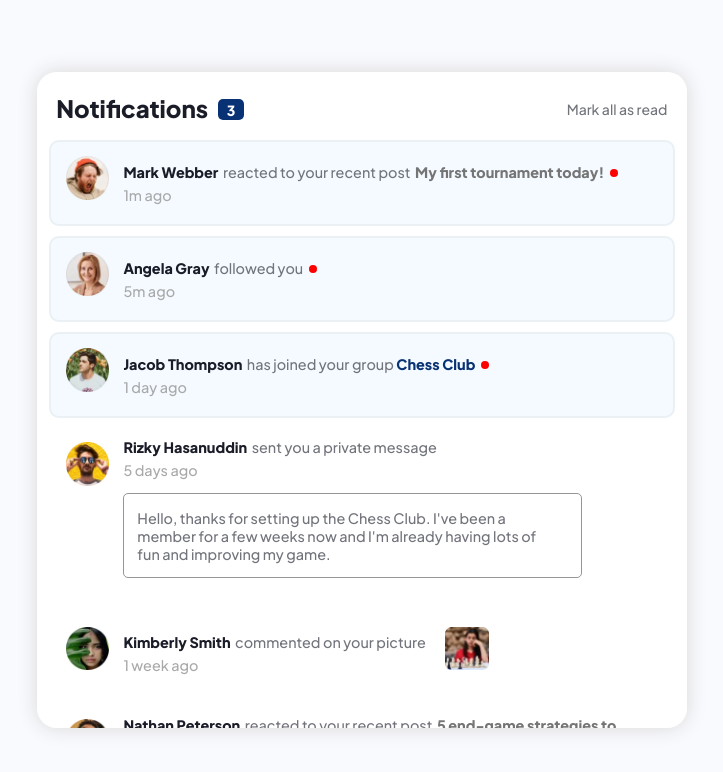
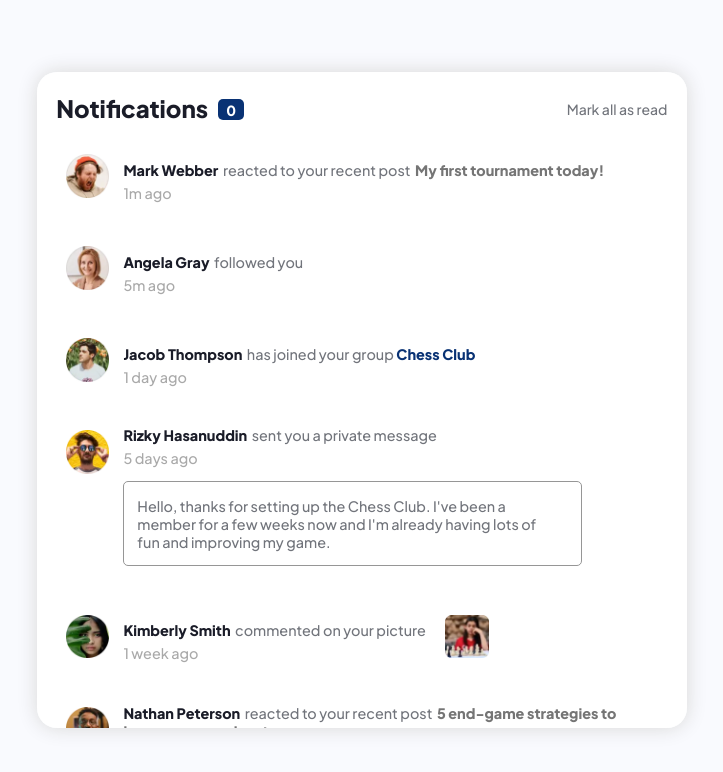
Before and after one commit to Kamilkwk12/Notifications-page, a plain HTML site: page index.html in a window 1280 px wide. Both pictures are taken after a click on the element "Mark all as read". Shown: the whole page, without its empty margins (278-1001 px from the left). Drawn offline with Linux system fonts and the light colour scheme.

Commit message:
Add files via upload

```diff
--- a/app.js
+++ b/app.js
@@ -0,0 +1,29 @@
+var markAllButton = document.getElementById("mark-all");
+var notifyNumber = document.getElementById("notify-number");
+var dot = document.getElementsByClassName("dot");
+var section = document.getElementsByTagName("section");
+
+
+function toggleReadUnread(a) {
+    dot[a].classList.toggle("show");
+    section[a].classList.toggle("unread");
+}
+
+function markAllReadUnread() {
+    for(var i=0; i<7; i++){
+        section[i].classList.remove("unread");
+        dot[i].classList.remove("show")
+    }
+    notifyNumber.innerHTML = "0";
+}
+
+window.onclick = function() {
+    var counter = 0;
+    for(var i=0; i<7; i++){
+        var activeNotification = section[i];
+        if (activeNotification.classList.contains("unread")){
+            counter = counter+1;
+        }
+    }
+    notifyNumber.innerHTML = counter;
+}
--- a/index.html
+++ b/index.html
@@ -12,9 +12,9 @@
     <header>
       <h1>Notifications</h1>
       <div id="notify-number">3</div>
-      <div id="mark-all">Mark all as read</div>
+      <div id="mark-all" onclick="markAllReadUnread()">Mark all as read</div>
     </header>
-    <section class="unread">
+    <section class="unread" onclick="toggleReadUnread(0)">
       <img src="./assets/images/avatar-mark-webber.webp" alt="profile picture"/>
       <div>
         <span class="name">Mark Webber</span> reacted to your recent post
@@ -23,7 +23,7 @@
         <span class="time-ago">1m ago</span>
       </div>
     </section>
-    <section class="unread">
+    <section class="unread" onclick="toggleReadUnread(1)">
       <img src="./assets/images/avatar-angela-gray.webp" alt="profile picture"/>
       <div>
         <span class="name">Angela Gray</span> followed you
@@ -32,7 +32,7 @@
         <span class="time-ago">5m ago</span>
       </div>
     </section>
-    <section class="unread">
+    <section class="unread" onclick="toggleReadUnread(2)">
       <img src="./assets/images/avatar-jacob-thompson.webp" alt="profile picture"/>
       <div>
         <span class="name">Jacob Thompson</span> has joined your group
@@ -41,7 +41,7 @@
         <span class="time-ago">1 day ago</span>
       </div>
     </section>
-    <section class="">
+    <section class="" onclick="toggleReadUnread(3)">
       <img src="./assets/images/avatar-rizky-hasanuddin.webp" alt="profile picture"/>
       <div>
         <span class="name">Rizky Hasanuddin</span> sent you a private message
@@ -54,7 +54,7 @@
         </div>
       </div>
     </section>
-    <section class="">
+    <section class="" onclick="toggleReadUnread(4)">
       <img src="./assets/images/avatar-kimberly-smith.webp" alt="profile picture"/>
       <div>
         <span class="name">Kimberly Smith</span> commented on your picture
@@ -63,7 +63,7 @@
       </div>
       <img src="./assets/images/image-chess.webp" alt="chess image"/>
     </section>
-    <section class="">
+    <section class="" onclick="toggleReadUnread(5)">
       <img src="./assets/images/avatar-nathan-peterson.webp" alt="profile picture"/>
       <div>
         <span class="name">Nathan Peterson</span> reacted to your recent post
@@ -72,7 +72,7 @@
         <span class="time-ago">2 weeks ago</span>
       </div>
     </section>
-    <section class="">
+    <section class="" onclick="toggleReadUnread(6)" style="margin-bottom: 15px;">
       <img src="./assets/images/avatar-anna-kim.webp" alt="profile picture"/>
       <div>
         <span class="name">Anna Kim</span> left the group
@@ -82,5 +82,6 @@
       </div>
     </section>
   </main>
+  <script src="./app.js"></script>
 </body>
 </html>
--- a/style.css
+++ b/style.css
@@ -188,6 +188,18 @@ section > div {
         box-shadow: 0 0 20px #d8d8d8;
     }
 
+    section:hover{
+        background-color: rgb(232, 232, 232);
+    }
+
+    section:focus{
+        background-color: rgb(232, 232, 232);
+    }
+
+    section:active{
+        background-color: #a1d5ff;
+    }
+
     main::-webkit-scrollbar {
         width: 4px;
         border-radius: 5px;
@@ -209,8 +221,4 @@ section > div {
     section{
         min-height: 82px;
     }
-
-
-
-
 }
```
Also changed, not shown: screenshots/Screenshot.png (added), 1 other file.
